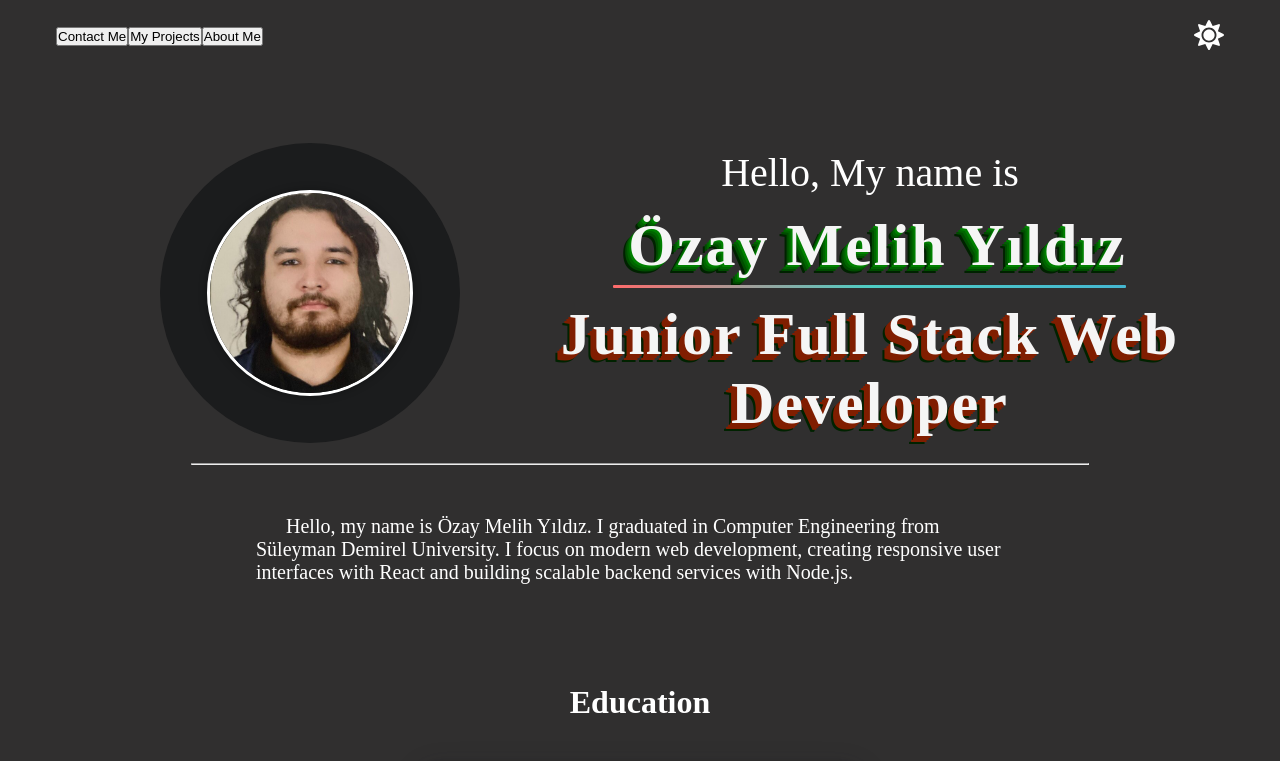
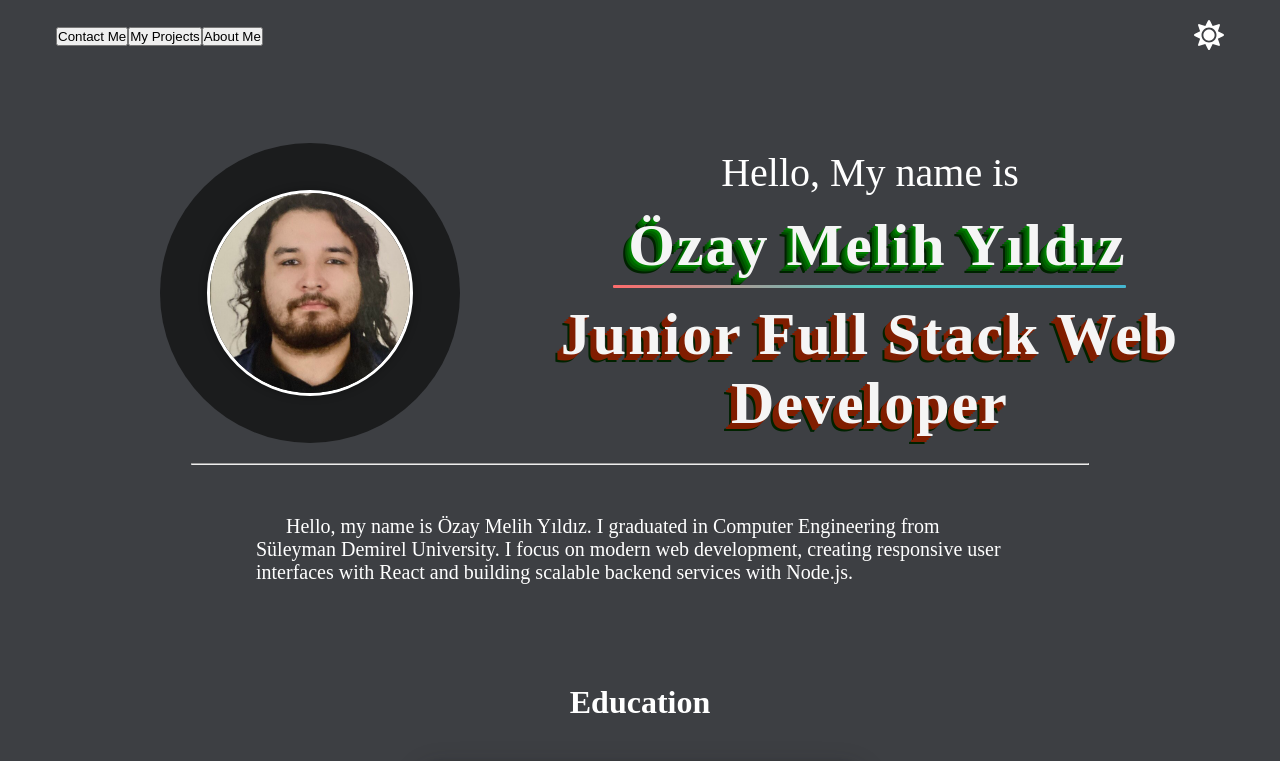
Before and after one commit to Ozaui/personal-website, a React (Vite) app in the folder personalWebSite/: page / in a window 1280 px wide. Shown: the top 761 px of the page. Built offline with nearby package versions, Linux system fonts and the light colour scheme.

Commit message:
background

```diff
--- a/personalWebSite/src/App.css
+++ b/personalWebSite/src/App.css
@@ -10,7 +10,7 @@ body.light-mode {
 }
 
 body.dark-mode {
-  background-color: #302f2f;
+  background-color: #3d3f43;
   color: white;
   transition: all 0.3s ease;
 }
```
